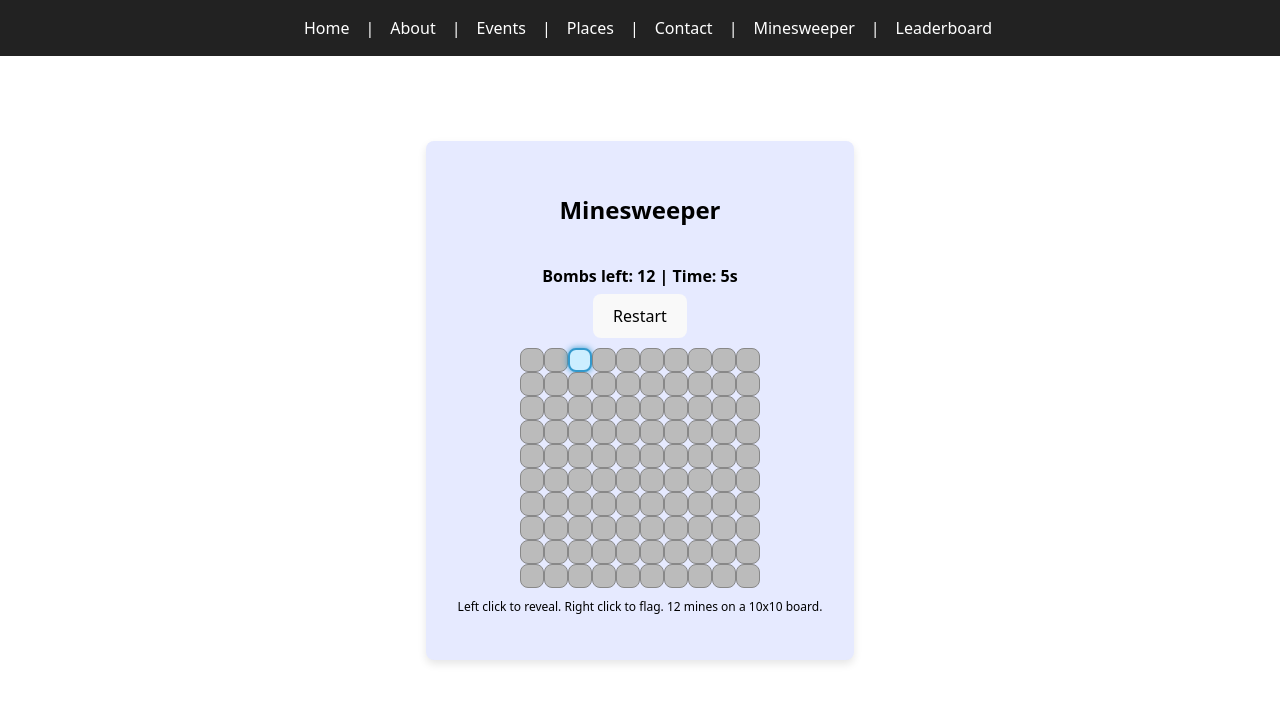
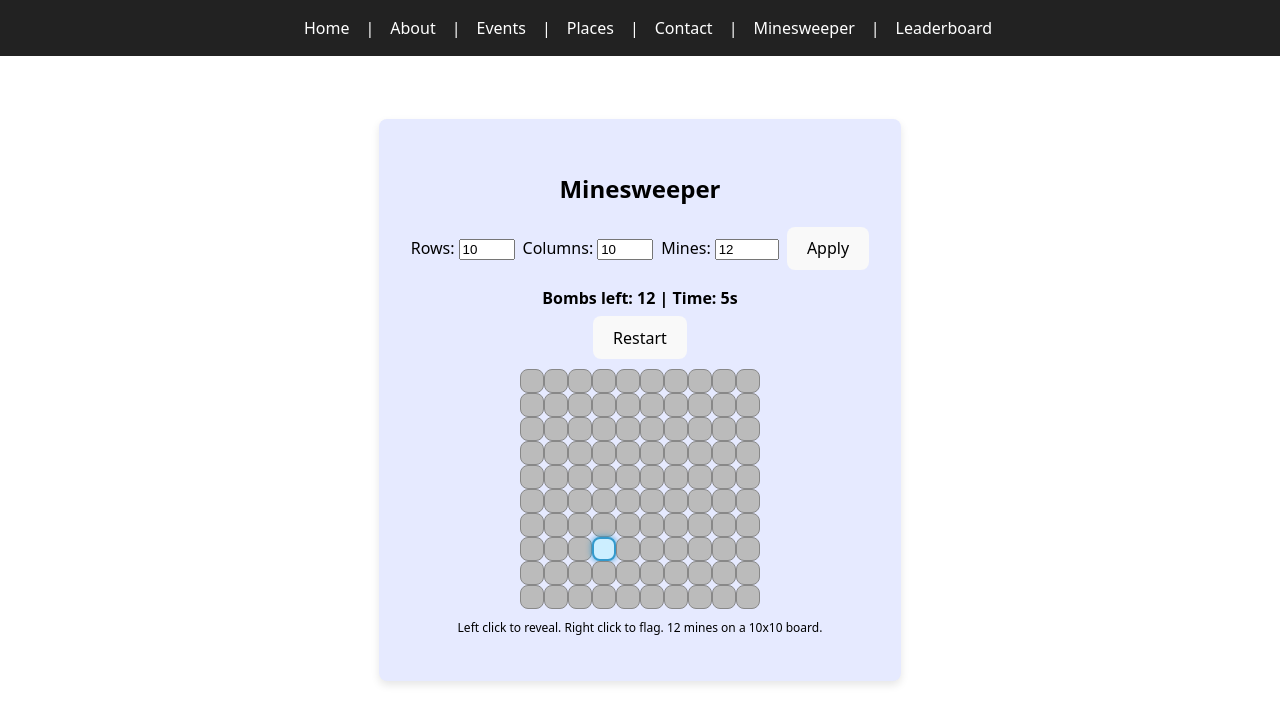
Before and after one commit to davidsl/refactored-training, a React (Vite) app in the folder refactored-training/: page /game in a window 1280 px wide. Shown: the top 724 px of the page. Built offline with nearby package versions, Linux system fonts and the light colour scheme.

Commit message:
choose size

```diff
--- a/refactored-training/src/Minesweeper/Minesweeper.tsx
+++ b/refactored-training/src/Minesweeper/Minesweeper.tsx
@@ -1,10 +1,6 @@
 import { useState, useEffect, useRef } from 'react';
 import type { MouseEvent } from 'react';
 import styles from './Minesweeper.module.css';
-
-const ROWS = 10;
-const COLS = 10;
-const MINES = 12;
 
 type Cell = {
   mine: boolean;
@@ -25,28 +21,28 @@ type WinRecord = {
   date: string;
 };
 
-function generateBoard(): { board: Board; preReveal: PreReveal } {
-  const board: Board = Array.from({ length: ROWS }, () =>
-    Array.from({ length: COLS }, () => ({ mine: false, revealed: false, adjacent: 0, flagged: false }))
+function generateBoard(rows: number, cols: number, mines: number): { board: Board; preReveal: PreReveal } {
+  const board: Board = Array.from({ length: rows }, () =>
+    Array.from({ length: cols }, () => ({ mine: false, revealed: false, adjacent: 0, flagged: false }))
   );
   let minesPlaced = 0;
-  while (minesPlaced < MINES) {
-    const r = Math.floor(Math.random() * ROWS);
-    const c = Math.floor(Math.random() * COLS);
+  while (minesPlaced < mines) {
+    const r = Math.floor(Math.random() * rows);
+    const c = Math.floor(Math.random() * cols);
     if (!board[r][c].mine) {
       board[r][c] = { ...board[r][c], mine: true };
       minesPlaced++;
     }
   }
-  for (let r = 0; r < ROWS; r++) {
-    for (let c = 0; c < COLS; c++) {
+  for (let r = 0; r < rows; r++) {
+    for (let c = 0; c < cols; c++) {
       if (board[r][c].mine) continue;
       let count = 0;
       for (let dr = -1; dr <= 1; dr++) {
         for (let dc = -1; dc <= 1; dc++) {
           if (dr === 0 && dc === 0) continue;
           const nr = r + dr, nc = c + dc;
-          if (nr >= 0 && nr < ROWS && nc >= 0 && nc < COLS && board[nr][nc].mine) count++;
+          if (nr >= 0 && nr < rows && nc >= 0 && nc < cols && board[nr][nc].mine) count++;
         }
       }
       board[r][c] = { ...board[r][c], adjacent: count };
@@ -55,8 +51,8 @@ function generateBoard(): { board: Board; preReveal: PreReveal } {
   // Pick a random free (adjacent === 0) non-mine tile for preReveal
   const freeTiles: { r: number; c: number }[] = [];
   const nonMineTiles: { r: number; c: number }[] = [];
-  for (let r = 0; r < ROWS; r++) {
-    for (let c = 0; c < COLS; c++) {
+  for (let r = 0; r < rows; r++) {
+    for (let c = 0; c < cols; c++) {
       if (!board[r][c].mine) {
         nonMineTiles.push({ r, c });
         if (board[r][c].adjacent === 0) {
@@ -79,7 +75,13 @@ function cloneBoard(board: Board): Board {
 }
 
 function Minesweeper() {
-  const [{ board, preReveal: initialPreReveal }] = useState(() => generateBoard());
+  // Add state for rows, cols, mines
+  const [rows, setRows] = useState(10);
+  const [cols, setCols] = useState(10);
+  const [mines, setMines] = useState(12);
+
+  // Board and preReveal state
+  const [{ board, preReveal: initialPreReveal }, setInitialBoard] = useState(() => generateBoard(10, 10, 12));
   const [boardState, setBoard] = useState<Board>(board);
   const [preReveal, setPreReveal] = useState<PreReveal>(initialPreReveal);
   const [gameOver, setGameOver] = useState(false);
@@ -88,9 +90,21 @@ function Minesweeper() {
   const [elapsed, setElapsed] = useState(0);
   const timerRef = useRef<number | null>(null);
 
+  // Regenerate board when settings change
+  useEffect(() => {
+    const { board, preReveal } = generateBoard(rows, cols, mines);
+    setBoard(board);
+    setPreReveal(preReveal);
+    setGameOver(false);
+    setWon(false);
+    setWrongFlags([]);
+    setElapsed(0);
+    setInitialBoard({ board, preReveal });
+  }, [rows, cols, mines]);
+
   // Count placed flags
   const flagCount = boardState.reduce((acc, row) => acc + row.filter(cell => cell.flagged).length, 0);
-  const bombsLeft = MINES - flagCount;
+  const bombsLeft = mines - flagCount;
 
   // Start/stop timer based on game state
   useEffect(() => {
@@ -114,9 +128,9 @@ function Minesweeper() {
     if (won) {
       // Save win to sessionStorage
       const winRecord = {
-        rows: ROWS,
-        cols: COLS,
-        mines: MINES,
+        rows,
+        cols,
+        mines,
         time: elapsed,
         date: new Date().toISOString(),
       };
@@ -130,7 +144,7 @@ function Minesweeper() {
       wins.push(winRecord);
       sessionStorage.setItem('minesweeperWins', JSON.stringify(wins));
     }
-  }, [won, elapsed]);
+  }, [won, elapsed, rows, cols, mines]);
 
   function reveal(r: number, c: number) {
     if (gameOver) return;
@@ -143,7 +157,7 @@ function Minesweeper() {
         for (let dc = -1; dc <= 1; dc++) {
           if (dr === 0 && dc === 0) continue;
           const nr = r + dr, nc = c + dc;
-          if (nr >= 0 && nr < ROWS && nc >= 0 && nc < COLS) {
+          if (nr >= 0 && nr < rows && nc >= 0 && nc < cols) {
             const neighbor = newBoard[nr][nc];
             if (!neighbor.revealed && !neighbor.flagged) {
               if (neighbor.mine) {
@@ -161,8 +175,8 @@ function Minesweeper() {
       if (bombTriggered) {
         // Reveal all bombs and wrong flags, as in direct bomb click
         const wrongs: { r: number; c: number }[] = [];
-        for (let row = 0; row < ROWS; row++) {
-          for (let col = 0; col < COLS; col++) {
+        for (let row = 0; row < rows; row++) {
+          for (let col = 0; col < cols; col++) {
             if (newBoard[row][col].flagged && !newBoard[row][col].mine) {
               newBoard[row][col].revealed = true;
               wrongs.push({ r: row, c: col });
@@ -180,8 +194,8 @@ function Minesweeper() {
       setBoard(newBoard);
       // Check win condition
       let allRevealed = true;
-      for (let row = 0; row < ROWS; row++) {
-        for (let col = 0; col < COLS; col++) {
+      for (let row = 0; row < rows; row++) {
+        for (let col = 0; col < cols; col++) {
           if (!newBoard[row][col].mine && !newBoard[row][col].revealed) allRevealed = false;
         }
       }
@@ -198,7 +212,7 @@ function Minesweeper() {
     }
     const newBoard = cloneBoard(boardState);
     function flood(row: number, col: number) {
-      if (row < 0 || row >= ROWS || col < 0 || col >= COLS) return;
+      if (row < 0 || row >= rows || col < 0 || col >= cols) return;
       if (newBoard[row][col].revealed || newBoard[row][col].flagged) return;
       newBoard[row][col].revealed = true;
       if (newBoard[row][col].adjacent === 0 && !newBoard[row][col].mine) {
@@ -210,7 +224,7 @@ function Minesweeper() {
       }
     }
     function floodReveal(board: Board, row: number, col: number) {
-      if (row < 0 || row >= ROWS || col < 0 || col >= COLS) return;
+      if (row < 0 || row >= rows || col < 0 || col >= cols) return;
       if (board[row][col].revealed || board[row][col].flagged) return;
       board[row][col].revealed = true;
       if (board[row][col].adjacent === 0 && !board[row][col].mine) {
@@ -225,8 +239,8 @@ function Minesweeper() {
       newBoard[r][c].revealed = true;
       // Mark all wrongly placed flags and reveal all bombs (except correctly flagged ones)
       const wrongs: { r: number; c: number }[] = [];
-      for (let row = 0; row < ROWS; row++) {
-        for (let col = 0; col < COLS; col++) {
+      for (let row = 0; row < rows; row++) {
+        for (let col = 0; col < cols; col++) {
           if (newBoard[row][col].flagged && !newBoard[row][col].mine) {
             newBoard[row][col].revealed = true;
             wrongs.push({ r: row, c: col });
@@ -245,8 +259,8 @@ function Minesweeper() {
     flood(r, c);
     setBoard(newBoard);
     let allRevealed = true;
-    for (let row = 0; row < ROWS; row++) {
-      for (let col = 0; col < COLS; col++) {
+    for (let row = 0; row < rows; row++) {
+      for (let col = 0; col < cols; col++) {
         if (!newBoard[row][col].mine && !newBoard[row][col].revealed) allRevealed = false;
       }
     }
@@ -264,24 +278,61 @@ function Minesweeper() {
     setBoard(newBoard);
   }
 
-  // Reset timer on restart
+  // Reset timer and board on restart
   function reset() {
-    const { board, preReveal } = generateBoard();
+    const { board, preReveal } = generateBoard(rows, cols, mines);
     setBoard(board);
     setPreReveal(preReveal);
     setGameOver(false);
     setWon(false);
     setWrongFlags([]);
     setElapsed(0);
+    setInitialBoard({ board, preReveal });
   }
 
   return (
     <div className={styles.gameContainer}>
       <h2>Minesweeper</h2>
-      <div style={{ display: 'flex', gap: 12, marginBottom: 16 }}>
-        {/* Tab button removed, only Game UI remains */}
-      </div>
-      {/* Only show the game UI, no tab switching */}
+      {/* Controls for board size and mines */}
+      <form
+        style={{ display: 'flex', gap: 8, marginBottom: 16, alignItems: 'center', flexWrap: 'wrap' }}
+        onSubmit={e => { e.preventDefault(); reset(); }}
+      >
+        <label>
+          Rows:
+          <input
+            type="number"
+            min={5}
+            max={30}
+            value={rows}
+            onChange={e => setRows(Math.max(5, Math.min(30, Number(e.target.value))))}
+            style={{ width: 48, marginLeft: 4 }}
+          />
+        </label>
+        <label>
+          Columns:
+          <input
+            type="number"
+            min={5}
+            max={30}
+            value={cols}
+            onChange={e => setCols(Math.max(5, Math.min(30, Number(e.target.value))))}
+            style={{ width: 48, marginLeft: 4 }}
+          />
+        </label>
+        <label>
+          Mines:
+          <input
+            type="number"
+            min={1}
+            max={rows * cols - 1}
+            value={mines}
+            onChange={e => setMines(Math.max(1, Math.min(rows * cols - 1, Number(e.target.value))))}
+            style={{ width: 56, marginLeft: 4 }}
+          />
+        </label>
+        <button type="submit">Apply</button>
+      </form>
       <div style={{ display: 'flex', flexDirection: 'column', alignItems: 'center' }}>
         <div style={{ marginBottom: 6, fontWeight: 'bold', fontSize: 16 }}>
           Bombs left: {bombsLeft} | Time: {elapsed}s
@@ -298,8 +349,8 @@ function Minesweeper() {
                     key={c}
                     className={cell.revealed ? styles.revealedTile : isPreReveal ? styles.preRevealTile : ''}
                     style={{
-                      width: 24,
-                      height: 24,
+                      width: rows > 18 || cols > 18 ? 18 : 24,
+                      height: rows > 18 || cols > 18 ? 18 : 24,
                       fontWeight: 'bold',
                       fontSize: 14,
                       background: cell.revealed ? (isWrongFlag ? '#ffcccc' : '#eee') : isPreReveal ? '#cceeff' : '#bbb',
@@ -336,7 +387,7 @@ function Minesweeper() {
         </div>
       )}
       <p style={{marginTop: 10, fontSize: 12}}>
-        Left click to reveal. Right click to flag. {MINES} mines on a {ROWS}x{COLS} board.
+        Left click to reveal. Right click to flag. {mines} mines on a {rows}x{cols} board.
       </p>
     </div>
   );
```
